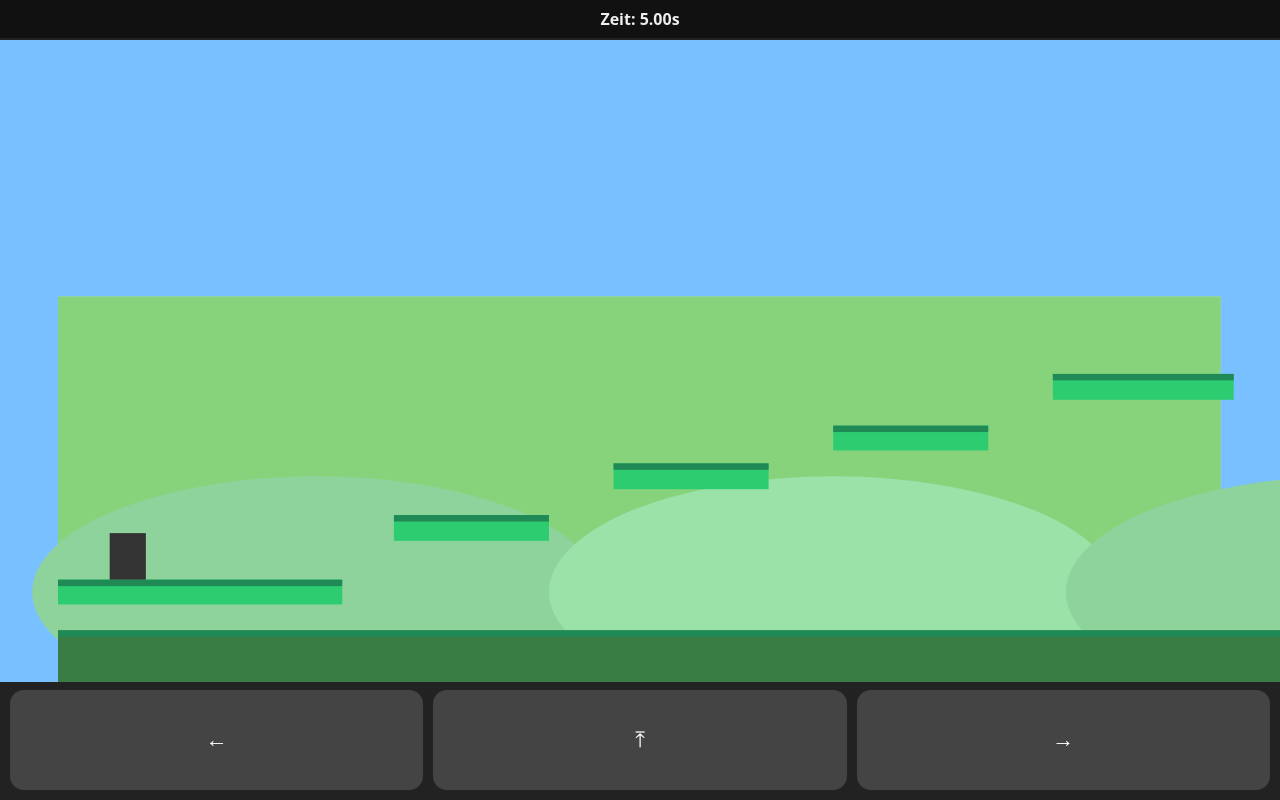
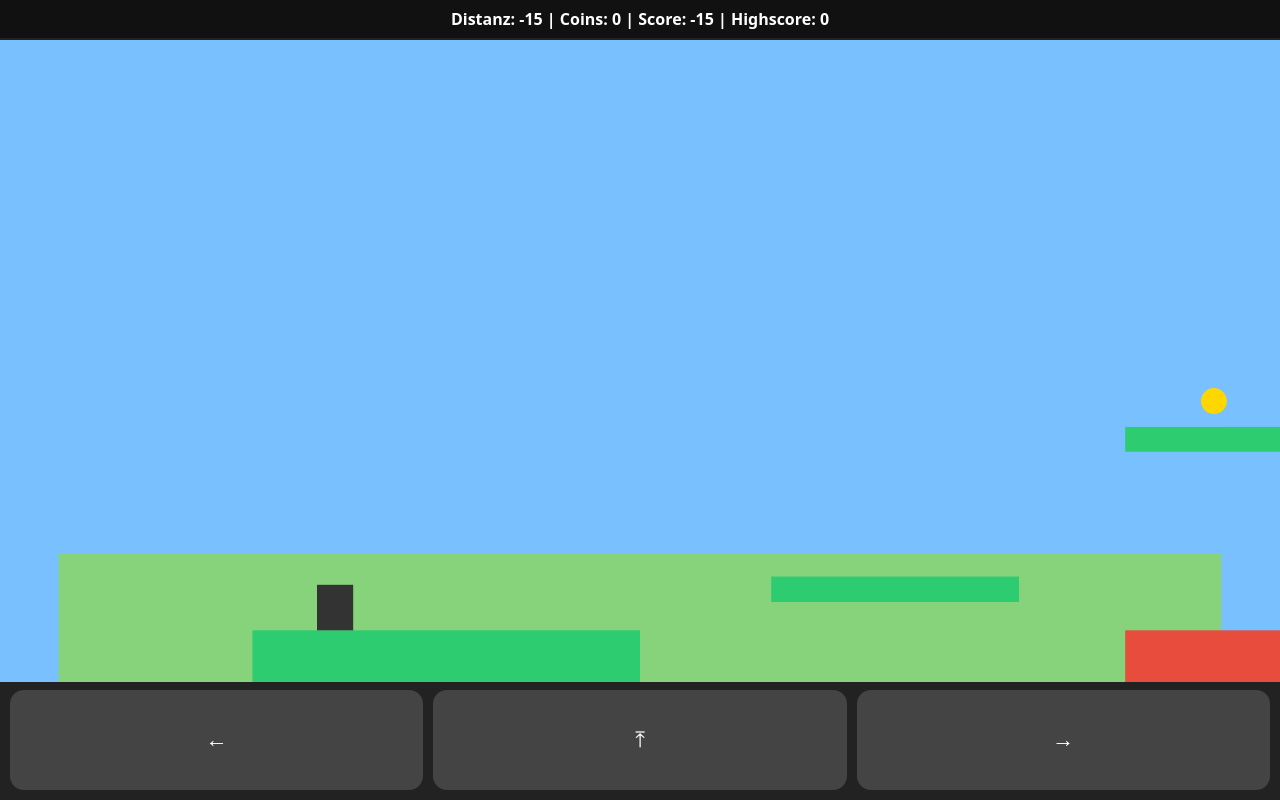
Before and after one commit to fynnkaltofen20-gif/JumpnRun, a plain HTML site: page index.html in a window 1280 px wide. Drawn offline with Linux system fonts and the light colour scheme.

Commit message:
Beta index.html
Big Big Update

```diff
--- a/index.html
+++ b/index.html
@@ -3,10 +3,10 @@
 <head>
 <meta charset="UTF-8" />
 <meta name="viewport" content="width=device-width, initial-scale=1.0, maximum-scale=1.0, user-scalable=no"/>
-  <title>Mini Jump 'n' Run – Mobile v3</title>
+<title>Jump'n'Run v4 – Endless</title>
 <style>
 :root { --ui-h: 120px; }
-    html, body { margin: 0; height: 100%; background:#111; color:#eee; font-family: system-ui, Arial, sans-serif; overscroll-behavior: none; }
+html, body { margin:0; height:100%; background:#111; color:#fff; font-family: system-ui, Arial, sans-serif; overscroll-behavior: none; }
 #wrap { display:flex; flex-direction:column; height:100vh; width:100vw; overflow:hidden; }
 #status { padding:8px 10px; font-weight:600; font-size:16px; text-align:center; background:#111; }
 #stageWrap { flex:1; position:relative; }
@@ -16,6 +16,15 @@
 .btn { background:#444; color:#fff; border:none; border-radius:14px; font-size:22px; flex:1;
        display:flex; align-items:center; justify-content:center; }
 .btn:active { background:#666; }
+#overlay {
+  position:absolute; inset:0; background:rgba(0,0,0,0.7);
+  display:flex; flex-direction:column; align-items:center; justify-content:center;
+  color:white; font-size:24px; font-weight:bold; text-align:center;
+}
+#overlay button {
+  margin-top:20px; padding:10px 20px; font-size:20px; border:none; border-radius:8px;
+  background:#28a745; color:white;
+}
 </style>
 </head>
 <body>
@@ -23,6 +32,11 @@
   <div id="status">Lädt…</div>
   <div id="stageWrap">
     <canvas id="game"></canvas>
+    <div id="overlay" style="display:none;">
+      <div id="gameOverText">Game Over</div>
+      <div id="scoreInfo"></div>
+      <button id="restartBtn">Neu starten</button>
+    </div>
   </div>
   <div id="controls">
     <button class="btn" id="left">←</button>
@@ -36,6 +50,9 @@
 const canvas = document.getElementById('game');
 const ctx = canvas.getContext('2d');
 const status = document.getElementById('status');
+const overlay = document.getElementById('overlay');
+const scoreInfo = document.getElementById('scoreInfo');
+const restartBtn = document.getElementById('restartBtn');
 
 function resizeCanvas(){
   const dpr = Math.max(1, Math.min(2.5, window.devicePixelRatio || 1));
@@ -50,164 +67,220 @@
 const W = 900, H = 500;
 const GRAV = 0.8, FRICTION = 0.85, SPEED = 0.9, MAX_VX = 5.2, JUMP_VY = -13.2;
 
-  const keys = new Set();
+let keys = new Set();
 const pressKey = k => keys.add(k);
 const releaseKey = k => keys.delete(k);
 
-  const btnLeft  = document.getElementById('left');
-  const btnRight = document.getElementById('right');
-  const btnJump  = document.getElementById('jump');
-  const passive = {passive:false};
-  btnLeft.addEventListener('touchstart', e=>{e.preventDefault(); pressKey('left');}, passive);
-  btnLeft.addEventListener('touchend',   e=>{e.preventDefault(); releaseKey('left');}, passive);
-  btnRight.addEventListener('touchstart',e=>{e.preventDefault(); pressKey('right');}, passive);
-  btnRight.addEventListener('touchend',  e=>{e.preventDefault(); releaseKey('right');}, passive);
-  btnJump.addEventListener('touchstart', e=>{e.preventDefault(); pressKey('jump');}, passive);
-  btnJump.addEventListener('touchend',   e=>{e.preventDefault(); releaseKey('jump');}, passive);
-
-  window.addEventListener('keydown', e => {
-    if (e.key.toLowerCase() === 'a' || e.key === 'ArrowLeft')  pressKey('left');
-    if (e.key.toLowerCase() === 'd' || e.key === 'ArrowRight') pressKey('right');
-    if ([' ', 'w', 'ArrowUp'].includes(e.key))                 pressKey('jump');
+["left","right","jump"].forEach(id=>{
+  const btn = document.getElementById(id);
+  btn.addEventListener('touchstart', e=>{e.preventDefault(); pressKey(id);});
+  btn.addEventListener('touchend', e=>{e.preventDefault(); releaseKey(id);});
 });
-  window.addEventListener('keyup', e => {
-    if (e.key.toLowerCase() === 'a' || e.key === 'ArrowLeft')  releaseKey('left');
-    if (e.key.toLowerCase() === 'd' || e.key === 'ArrowRight') releaseKey('right');
-    if ([' ', 'w', 'ArrowUp'].includes(e.key))                 releaseKey('jump');
+window.addEventListener('keydown', e=>{
+  if (e.key === 'ArrowLeft' || e.key.toLowerCase() === 'a') pressKey('left');
+  if (e.key === 'ArrowRight' || e.key.toLowerCase() === 'd') pressKey('right');
+  if ([' ', 'w', 'ArrowUp'].includes(e.key)) pressKey('jump');
+});
+window.addEventListener('keyup', e=>{
+  if (e.key === 'ArrowLeft' || e.key.toLowerCase() === 'a') releaseKey('left');
+  if (e.key === 'ArrowRight' || e.key.toLowerCase() === 'd') releaseKey('right');
+  if ([' ', 'w', 'ArrowUp'].includes(e.key)) releaseKey('jump');
 });
 
-  const level = {
-    spawn: {x: 40, y: 360},
-    platforms: [
-      {x:0,y:460,w:2000,h:40, color:'#3a7d44'},
-      {x:0,y:420,w:220,h:20, color:'#2ecc71'},
-      {x:260,y:370,w:120,h:20, color:'#2ecc71'},
-      {x:430,y:330,w:120,h:20, color:'#2ecc71'},
-      {x:600,y:300,w:120,h:20, color:'#2ecc71'},
-      {x:770,y:260,w:140,h:20, color:'#2ecc71'},
-      {x:980,y:370,w:140,h:20, color:'#2ecc71'},
-      {x:1200,y:330,w:140,h:20, color:'#2ecc71'},
-      {x:1400,y:290,w:140,h:20, color:'#2ecc71'},
-      {x:1600,y:250,w:160,h:20, color:'#2ecc71'}
-    ],
-    enemy: {x: 980, y: 338, w: 30, h: 32, dir: 1, minX: 980, maxX: 1120, speed: 1.6},
-    goal:  {x: 1650, y: 210, w: 26, h: 26}
-  };
+// Entities
+let player, platforms, coins, spikes, lavaPools, enemies;
+let scrollX, score, coinsCollected, highscore;
+let gameOver = false;
 
-  let camX = 0;
-  function centerCameraOn(px) {
-    const target = px - (W/2) + 200;
-    camX += (target - camX) * 0.06;
-    if (camX < 0) camX = 0;
+highscore = parseInt(localStorage.getItem('highscore') || "0");
+
+function resetGame(){
+  player = {x:50, y:360, w:28, h:36, vx:0, vy:0, onGround:false, canDouble:true};
+  platforms = [{x:0,y:460,w:300,h:40}];
+  coins = [];
+  spikes = [];
+  lavaPools = [];
+  enemies = [];
+  scrollX = 0;
+  score = 0;
+  coinsCollected = 0;
+  gameOver = false;
+  overlay.style.display = "none";
 }
 
-  const player = {x:level.spawn.x, y:level.spawn.y, w:28, h:36, vx:0, vy:0, onGround:false, canDouble:true, facing:1};
-  let win = false, startTime = performance.now(), timeMs = 0;
+function spawnChunk(){
+  const lastPlat = platforms[platforms.length-1];
+  let startX = lastPlat.x + lastPlat.w + Math.random()*100 + 50;
+  let platW = 120 + Math.random()*100;
+  let platY = 300 + Math.random()*120;
+  platforms.push({x:startX, y:platY, w:platW, h:20});
 
-  function reset(){
-    Object.assign(player, {x:level.spawn.x, y:level.spawn.y, vx:0, vy:0, onGround:false, canDouble:true});
-    camX = 0; win = false; startTime = performance.now();
-    level.enemy.x = level.enemy.minX; level.enemy.dir = 1;
+  // zufällige Münze
+  if (Math.random() < 0.6){
+    coins.push({x:startX + platW/2 - 10, y:platY - 30, w:20, h:20});
+  }
+
+  // Gegner
+  if (Math.random() < 0.3){
+    enemies.push({x:startX+platW/3, y:platY-28, w:26, h:28, dir:Math.random()<0.5?-1:1, speed:1.2});
+  }
+
+  // Hindernis: Spikes oder Lava
+  if (Math.random() < 0.3){
+    if (Math.random() < 0.5){
+      spikes.push({x:startX + Math.random()*(platW-20), y:platY-20, w:20, h:20});
+    } else {
+      lavaPools.push({x:startX, y:460, w:platW, h:40});
+    }
+  }
 }
 
 function handleInput(){
   const left = keys.has('left'), right = keys.has('right'), jump = keys.has('jump');
-    if (left && !right){ player.vx -= SPEED; player.facing = -1; }
-    if (right && !left){ player.vx += SPEED; player.facing = 1; }
-    if (!(left ^ right)){ player.vx *= FRICTION; if (Math.abs(player.vx) < 0.05) player.vx = 0; }
+  if (left && !right) { player.vx -= SPEED; }
+  if (right && !left) { player.vx += SPEED; }
+  if (!(left ^ right)) { player.vx *= FRICTION; if (Math.abs(player.vx)<0.05) player.vx=0; }
   player.vx = Math.max(-MAX_VX, Math.min(MAX_VX, player.vx));
-    if (jump && player.onGround){ player.vy = JUMP_VY; player.onGround = false; player.canDouble = true; }
-    else if (jump && !player.onGround && player.canDouble){ player.vy = JUMP_VY * 0.9; player.canDouble = false; }
+  if (jump && player.onGround){ player.vy = JUMP_VY; player.onGround=false; player.canDouble=true; }
+  else if (jump && !player.onGround && player.canDouble){ player.vy = JUMP_VY*0.9; player.canDouble=false; }
 }
 
-  function rectsOverlap(a,b){ return a.x < b.x + b.w && a.x + a.w > b.x && a.y < b.y + b.h && a.y + a.h > b.y; }
+function rectsOverlap(a,b){ return a.x < b.x+b.w && a.x+a.w > b.x && a.y < b.y+b.h && a.y+a.h > b.y; }
 
 function physics(){
   player.vy += GRAV;
   player.x += player.vx;
-    for (const p of level.platforms){
-      if (rectsOverlap(player, p)){
-        if (player.vx > 0) player.x = p.x - player.w;
-        else if (player.vx < 0) player.x = p.x + p.w;
-        player.vx = 0;
-      }
-    }
   player.y += player.vy;
   player.onGround = false;
-    for (const p of level.platforms){
-      if (rectsOverlap(player, p)){
+
+  for (const p of platforms){
+    if (rectsOverlap(player,p)){
       if (player.vy > 0){ player.y = p.y - player.h; player.vy = 0; player.onGround = true; }
       else if (player.vy < 0){ player.y = p.y + p.h; player.vy = 0; }
     }
   }
-    if (player.y > H+200) reset();
 
-    const e = level.enemy;
+  // Coins sammeln
+  coins = coins.filter(c=>{
+    if (rectsOverlap(player,c)){ coinsCollected++; return false; }
+    return true;
+  });
+
+  // Spikes / Lava
+  for (const s of spikes){ if (rectsOverlap(player,s)) return endGame(); }
+  for (const l of lavaPools){ if (rectsOverlap(player,l)) return endGame(); }
+
+  // Gegner bewegen & checken
+  for (const e of enemies){
     e.x += e.speed * e.dir;
-    if (e.x < e.minX){ e.x = e.minX; e.dir = 1; }
-    if (e.x + e.w > e.maxX){ e.x = e.maxX - e.w; e.dir = -1; }
-    if (rectsOverlap(player, e)){
-      if (player.vy > 2 && player.y + player.h - e.y < 16){
-        e.x = -9999; e.w = 0; e.h = 0; player.vy = JUMP_VY * 0.7;
-      } else reset();
+    if (e.x < platforms[0].x) e.dir = 1;
+    if (e.x > platforms[platforms.length-1].x) e.dir = -1;
+    if (rectsOverlap(player,e)){
+      if (player.vy > 2){ // auf Gegner springen
+        e.dead = true; player.vy = JUMP_VY*0.7;
+      } else return endGame();
     }
+  }
+  enemies = enemies.filter(e=>!e.dead);
 
-    if (rectsOverlap(player, level.goal)){ if (!win) timeMs = performance.now() - startTime; win = true; }
+  if (player.y > H+200) return endGame();
 
-    centerCameraOn(player.x);
+  // Scroll & Score
+  scrollX = player.x - 200;
+  score = Math.floor(scrollX/10) + coinsCollected*10;
+
+  // Neue Plattformen
+  if (platforms[platforms.length-1].x < scrollX + W){
+    spawnChunk();
+  }
 }
 
 function draw(){
   ctx.clearRect(0,0,canvas.width,canvas.height);
-
   const rect = canvas.getBoundingClientRect();
   const scale = Math.min(rect.width / W, rect.height / H);
-    const offX = Math.floor((rect.width - W*scale)/2);
-    const offY = Math.floor((rect.height - H*scale)/2);
+  const offX = (rect.width - W*scale)/2;
+  const offY = (rect.height - H*scale)/2;
   ctx.save();
   ctx.translate(offX, offY);
   ctx.scale(scale, scale);
 
   // Hintergrund
-    ctx.fillStyle = "#78c0ff"; ctx.fillRect(0,0,W,H);
-    ctx.fillStyle = "#b1e1ff"; ctx.fillRect(0,H*0.4,W,H*0.6);
-    ctx.fillStyle = "#87d37c"; ctx.fillRect(0,H*0.4,W,H*0.6);
-    ctx.fillStyle = "#6ab04c"; ctx.fillRect(0,H*0.8,W,H*0.2);
+  ctx.fillStyle="#78c0ff"; ctx.fillRect(0,0,W,H);
+  ctx.fillStyle="#87d37c"; ctx.fillRect(0,H*0.8,W,H*0.2);
 
-    for (let i=0;i<6;i++){
-      const bx = i*400;
-      ctx.fillStyle = i%2? '#9be2a8' : '#8ed39b';
+  // Plattformen
+  ctx.fillStyle="#2ecc71";
+  for (const p of platforms){
+    ctx.fillRect(p.x - scrollX, p.y, p.w, p.h);
+  }
+
+  // Coins
+  ctx.fillStyle="gold";
+  for (const c of coins){
+    ctx.beginPath(); ctx.arc(c.x - scrollX + c.w/2, c.y + c.h/2, c.w/2, 0, Math.PI*2); ctx.fill();
+  }
+
+  // Spikes
+  ctx.fillStyle="gray";
+  for (const s of spikes){
     ctx.beginPath();
-      ctx.ellipse(bx - camX*0.2 + 200, 430, 220, 90, 0, 0, Math.PI*2);
+    ctx.moveTo(s.x - scrollX, s.y + s.h);
+    ctx.lineTo(s.x - scrollX + s.w/2, s.y);
+    ctx.lineTo(s.x - scrollX + s.w, s.y + s.h);
+    ctx.closePath();
     ctx.fill();
   }
 
-    for (const p of level.platforms){
-      ctx.fillStyle = p.color || '#2ecc71';
-      ctx.fillRect(Math.round(p.x), Math.round(p.y), Math.round(p.w), Math.round(p.h));
-      ctx.fillStyle = '#1f8a55';
-      ctx.fillRect(Math.round(p.x), Math.round(p.y), Math.round(p.w), 5);
+  // Lava
+  ctx.fillStyle="#e74c3c";
+  for (const l of lavaPools){
+    ctx.fillRect(l.x - scrollX, l.y, l.w, l.h);
   }
 
-    const e = level.enemy;
-    if (e.w > 0){ ctx.fillStyle = '#e74c3c'; ctx.fillRect(Math.round(e.x), Math.round(e.y), e.w, e.h); }
+  // Gegner
+  ctx.fillStyle="#ff5733";
+  for (const e of enemies){
+    ctx.fillRect(e.x - scrollX, e.y, e.w, e.h);
+  }
 
-    const g = level.goal;
-    ctx.fillStyle = '#f1c40f';
-    ctx.beginPath(); ctx.arc(g.x + g.w/2, g.y + g.h/2, g.w/2, 0, Math.PI*2); ctx.fill();
-    ctx.lineWidth = 3; ctx.strokeStyle = '#b7950b'; ctx.stroke();
-
-    ctx.fillStyle = '#333';
-    ctx.fillRect(Math.round(player.x), Math.round(player.y), player.w, player.h);
+  // Spieler
+  ctx.fillStyle="#333";
+  ctx.fillRect(player.x - scrollX, player.y, player.w, player.h);
 
   ctx.restore();
-
-    status.textContent = win ? `🎉 Gewonnen – Zeit: ${(timeMs/1000).toFixed(2)}s`
-                             : `Zeit: ${((performance.now() - startTime)/1000).toFixed(2)}s`;
+  status.textContent = `Distanz: ${Math.floor(scrollX/10)}  | Coins: ${coinsCollected} | Score: ${score} | Highscore: ${highscore}`;
 }
 
-  function loop(){ handleInput(); physics(); draw(); requestAnimationFrame(loop); }
-  reset(); loop();
+function endGame(){
+  gameOver = true;
+  if (score > highscore){
+    highscore = score;
+    localStorage.setItem('highscore', highscore);
+  }
+  scoreInfo.textContent = `Score: ${score} | Highscore: ${highscore}`;
+  overlay.style.display = "flex";
+}
+
+function gameLoop(){
+  if (!gameOver){
+    handleInput();
+    physics();
+    draw();
+    requestAnimationFrame(gameLoop);
+  } else {
+    draw();
+  }
+}
+
+restartBtn.addEventListener('click', ()=>{
+  resetGame();
+  gameLoop();
+});
+
+resetGame();
+for (let i=0;i<5;i++) spawnChunk();
+gameLoop();
 })();
 </script>
 </body>
```
Lines whose indentation alone changed are shown as unchanged.
